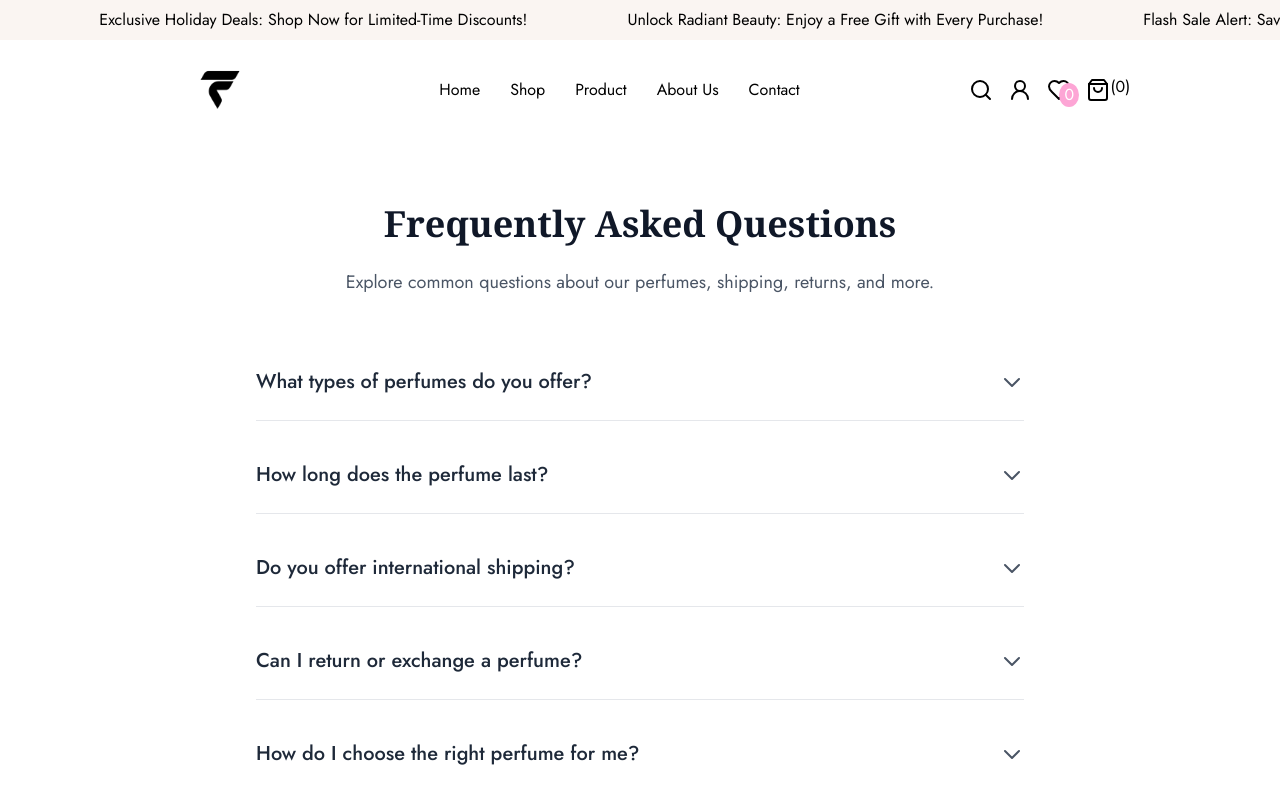
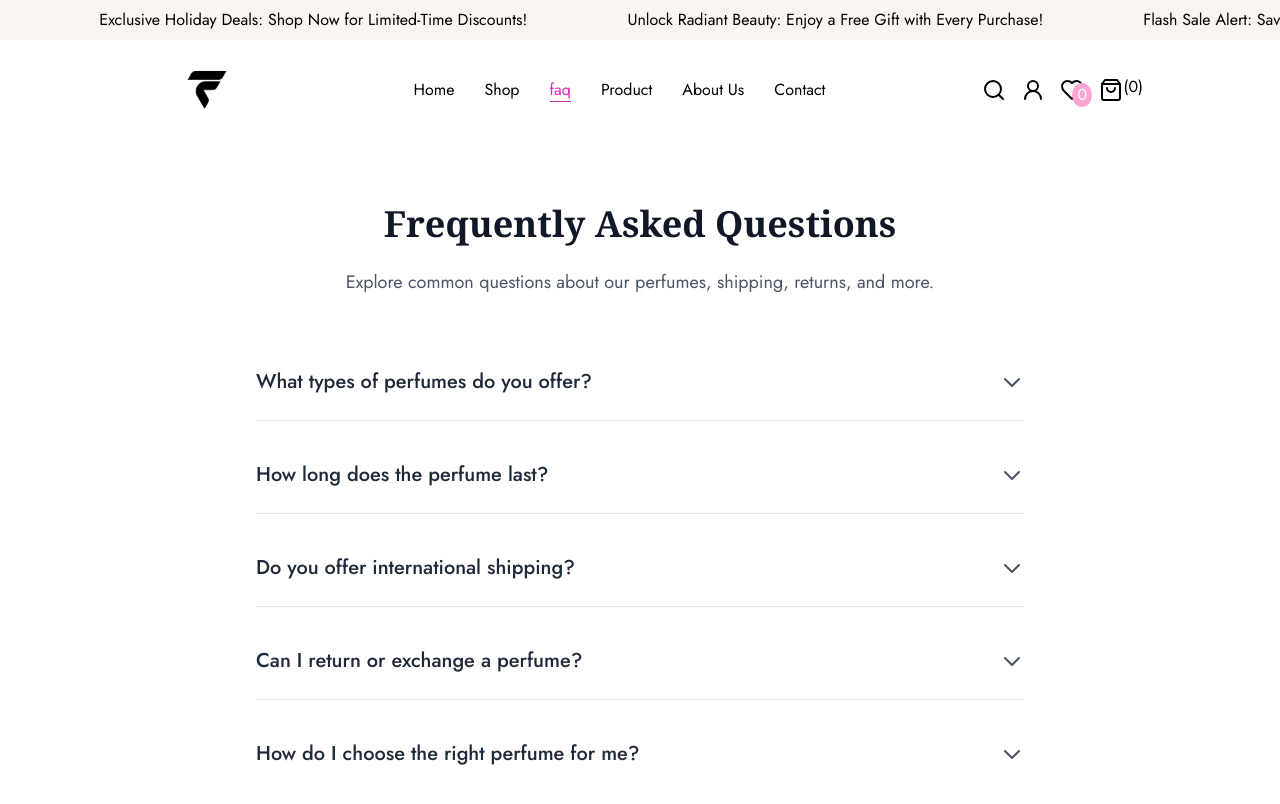
Before and after one commit to IzharProCoder-web/E-commerece-Prefum-Store, a React (Vite) app in the folder my-project/: page /faq in a window 1280 px wide. Shown: the top 804 px of the page. Built offline with nearby package versions, Linux system fonts and the light colour scheme; a web font is replaced by a local one.

Commit message:
add faq btn

```diff
--- a/my-project/src/MainNavbar.jsx
+++ b/my-project/src/MainNavbar.jsx
@@ -96,6 +96,14 @@ const Navbar = ({setShowLoginPop}) => {
                 className={({ isActive }) => (isActive ? "active" : "")} // Add active class
               >
                 Shop
+              </NavLink>
+            </li>
+            <li>
+              <NavLink
+                to="/faq"
+                className={({ isActive }) => (isActive ? "active" : "")} // Add active class
+              >
+                faq
               </NavLink>
             </li>
             <li>
```
